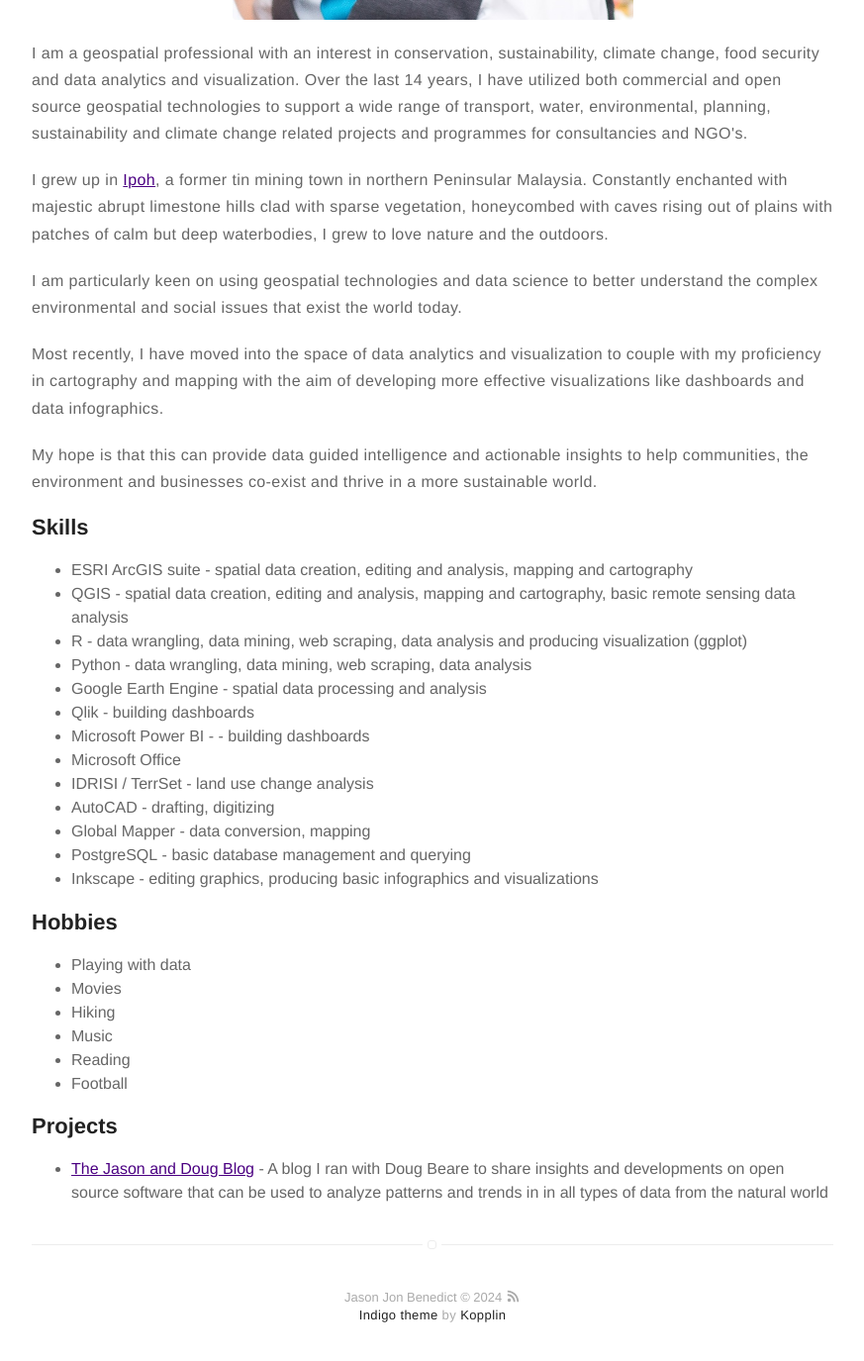
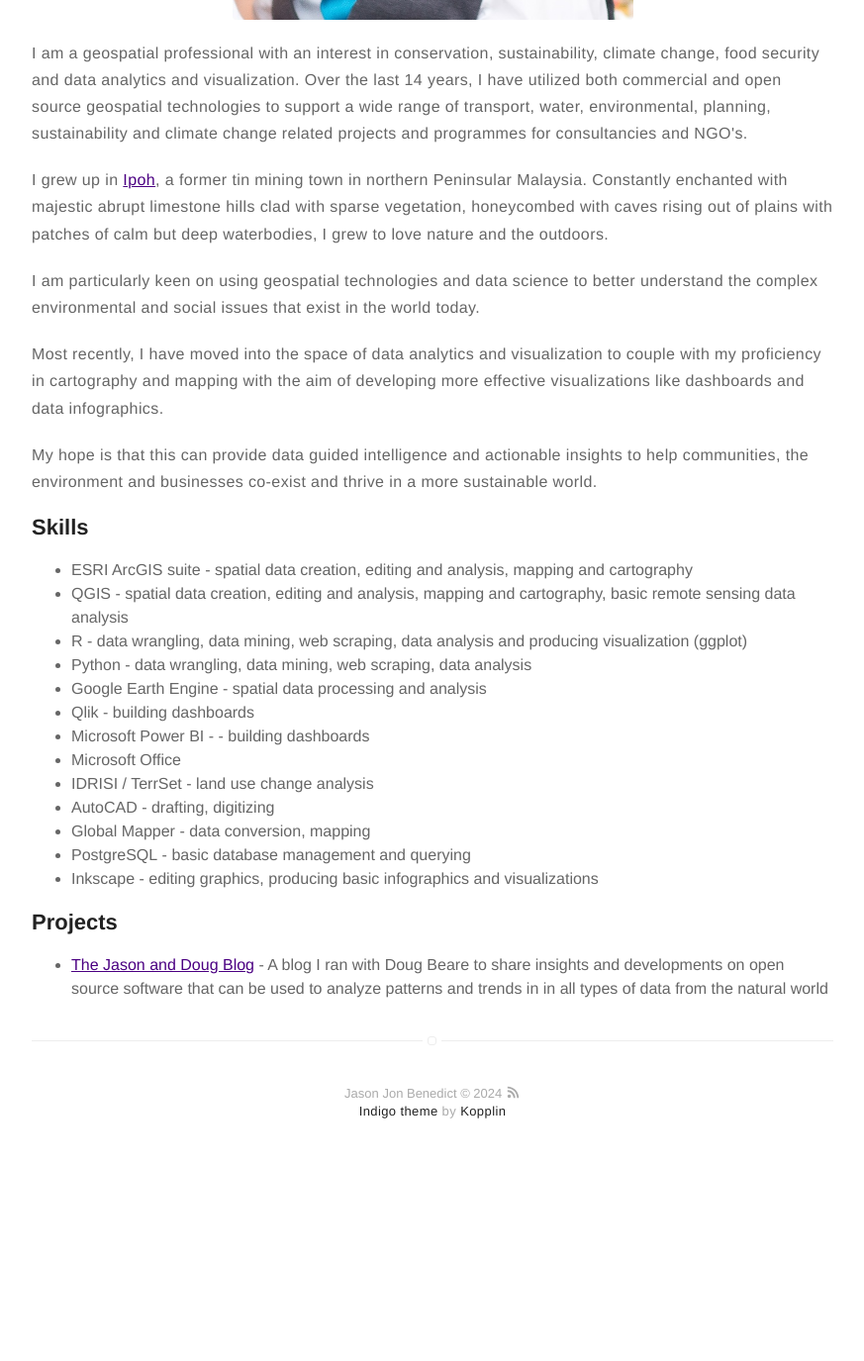
Before and after one commit to jasonjb82/jasonjb82.github.io, a Jekyll site: the page built from about.md, in a window 1280 px wide and 1400 px high, scrolled down 609 px. Shown: the top 1375 px of the window at 99% size, without its empty margins (203-1076 px from the left). Built offline with Jekyll 4.4.1, drawn with Linux system fonts in a browser that asks for light colours; after the commit the page ends 1803 px from its top, so only the background shows below that.

Commit message:
Update about.md
Update about

```diff
--- a/about.md
+++ b/about.md
@@ -11,7 +11,7 @@ a former tin mining town in northern Peninsular Malaysia. Constantly enchanted w
 hills clad with sparse vegetation, honeycombed with caves rising out of plains with patches of calm but deep waterbodies,
 I grew to love nature and the outdoors.</p>
 
-<p>I am particularly keen on using geospatial technologies and data science to better understand the complex environmental and social issues that exist the world today.</p>
+<p>I am particularly keen on using geospatial technologies and data science to better understand the complex environmental and social issues that exist in the world today.</p>
 
 <p>Most recently, I have moved into the space of data analytics and visualization to couple with my proficiency in cartography and mapping with the aim of developing more effective visualizations like dashboards and data infographics.</p>
 
@@ -36,18 +36,6 @@ I grew to love nature and the outdoors.</p>
 
 </ul>
 
-<h2>Hobbies</h2>
-
-<ul class="skill-list">
-	<li>Playing with data</li>
-	<li>Movies</li>
-	<li>Hiking</li>
-	<li>Music</li>
-	<li>Reading</li>
-	<li>Football</li>
-</ul>
-
-
 <h2>Projects</h2>
 
 <ul>
```
